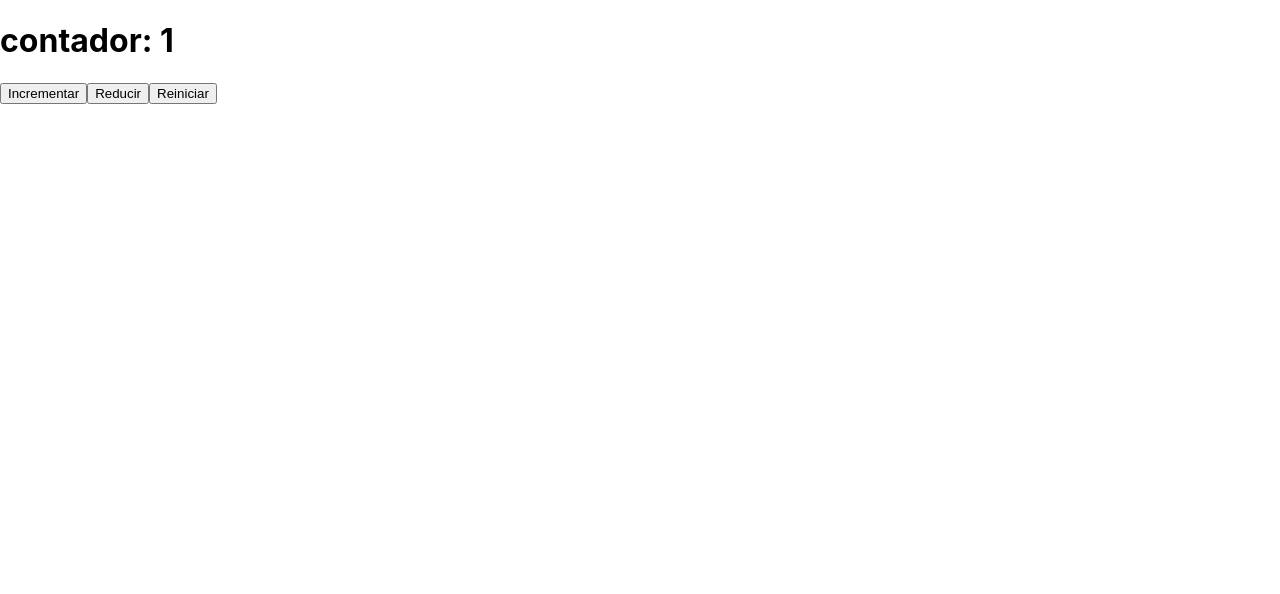
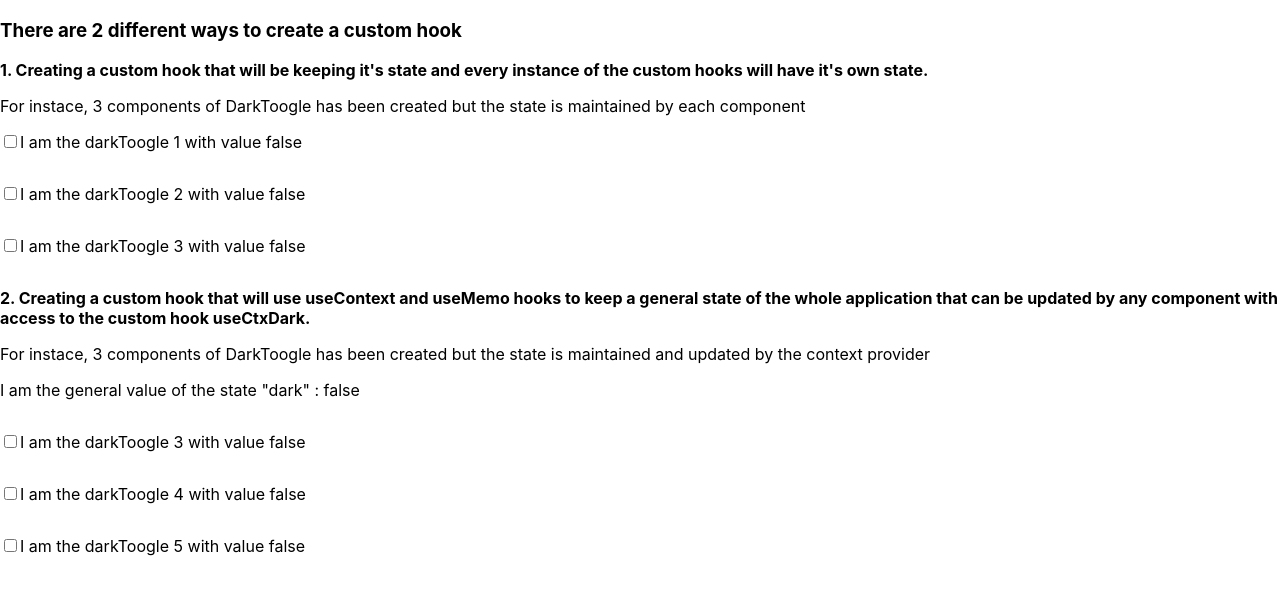
Before and after one commit to yhormanp/my-react-thoughts, a React (Create React App) app: page / in a window 1280 px wide. Shown: the top 594 px of the page. Built offline with nearby package versions, Linux system fonts and the light colour scheme.

Commit message:
CustomHoks Example is added to the list of components

```diff
--- /dev/null
+++ b/src/components/CustomHooksExample/CustomHooksExContainer.js
@@ -0,0 +1,56 @@
+import React from "react";
+import DarkToggle from "./DarkToggle";
+import DarkToggle2 from "./DarkToogle2";
+import useCtxDark, { DarkProvider } from "./useCtxDark";
+import useCtxDark2 from "./useCtxDark2";
+
+function CustomHooksExContainer() {
+  return (
+    <DarkProvider>
+      <ListOfToogles></ListOfToogles>
+    </DarkProvider>
+  );
+}
+
+const ListOfToogles = () => {
+  const [dark, setDark] = useCtxDark();
+  return (
+    <>
+      <h3> There are 2 different ways to create a custom hook</h3>
+      <div>
+        <p style={{ fontWeight: "bold" }}>
+          1. Creating a custom hook that will be keeping it's state and every
+          instance of the custom hooks will have it's own state.
+        </p>
+        <span>
+          For instace, 3 components of DarkToogle has been created but the state
+          is maintained by each component
+        </span>
+        <div style={{diplay:"flex", flexDirection:"columns"}}>
+          <DarkToggle2 counter="1"></DarkToggle2>
+          <DarkToggle2 counter="2"></DarkToggle2>
+          <DarkToggle2 counter="3"></DarkToggle2>
+        </div>
+      </div>
+      <div>
+        <p style={{ fontWeight: "bold" }}>
+          2. Creating a custom hook that will use useContext and useMemo hooks
+          to keep a general state of the whole application that can be updated
+          by any component with access to the custom hook useCtxDark.
+        </p>
+        <span>
+          For instace, 3 components of DarkToogle has been created but the state
+          is maintained and updated by the context provider
+        </span>
+        <div>
+          <p>I am the general value of the state "dark" : {dark.toString()}</p>
+          <DarkToggle counter="3"> </DarkToggle>
+          <DarkToggle counter="4"> </DarkToggle>
+          <DarkToggle counter="5"> </DarkToggle>
+        </div>
+      </div>
+    </>
+  );
+};
+
+export default CustomHooksExContainer;
--- /dev/null
+++ b/src/components/CustomHooksExample/DarkToggle.js
@@ -0,0 +1,20 @@
+import React from "react";
+import useCtxDark from "./useCtxDark";
+
+function DarkToggle({counter}) {
+  const [dark, setDark] = useCtxDark();
+  return (
+    <div>
+      <input
+        type="checkbox"
+        onChange={() => setDark(!dark)}
+        value={dark.toString()}
+      ></input>
+      <p style={{ display: "inline-block" }}>
+        I am the darkToogle {counter} with value {dark.toString()}
+      </p>
+    </div>
+  );
+}
+
+export default DarkToggle;
--- /dev/null
+++ b/src/components/CustomHooksExample/DarkToogle2.js
@@ -0,0 +1,18 @@
+import React from "react";
+import useCtxDark2 from "./useCtxDark2";
+
+function DarkToggle2({ counter }) {
+  const [dark, setDark] = useCtxDark2();
+  return (
+    <div>
+
+      <input
+        type="checkbox"
+        onChange={() => setDark(!dark)}
+        value={dark.toString()}
+      ></input><p style={{display:'inline-block'}}>I am the darkToogle {counter} with value {dark.toString()}</p>
+    </div>
+  );
+}
+
+export default DarkToggle2;
--- /dev/null
+++ b/src/components/CustomHooksExample/useCtxDark.js
@@ -0,0 +1,19 @@
+import { useState, createContext, useContext, useMemo } from "react";
+
+const darkContext = createContext({});
+
+export const DarkProvider = ({ children }) => {
+  const [dark, setDark] = useState(false);
+
+  const darkValue = useMemo(() => [dark, setDark], [dark]);
+
+  return (
+      <darkContext.Provider value = {darkValue}>
+          {children}
+      </darkContext.Provider>
+  )
+};
+
+export default function useCtxDark() {
+  return useContext(darkContext)
+}
--- /dev/null
+++ b/src/components/CustomHooksExample/useCtxDark2.js
@@ -0,0 +1,9 @@
+import {useState} from 'react';
+
+function useCtxDark2() {
+    const [dark, setDark] = useState(false);
+
+    return [dark, setDark];
+}
+
+export default useCtxDark2;
--- a/src/index.js
+++ b/src/index.js
@@ -1,5 +1,6 @@
 import React from 'react';
 import ReactDOM from 'react-dom';
+import CustomHooksExContainer from './components/CustomHooksExample/CustomHooksExContainer';
 import MoodCalendarContainer from './components/MoodCalendar/MoodCalendarContainer';
 import IncrementDecrementApp from './components/ReduxIncrementDecrement/IncrementDecrementApp';
 import UseReducerExample from './components/useReducerExample/UseReducerExample';
@@ -9,7 +10,8 @@ import reportWebVitals from './reportWebVitals';
 ReactDOM.render(
   <React.StrictMode>
     {/* <MoodCalendarContainer></MoodCalendarContainer> */}
-    <UseReducerExample></UseReducerExample>
+    {/* <UseReducerExample></UseReducerExample> */}
+    <CustomHooksExContainer></CustomHooksExContainer>
   </React.StrictMode>,
   document.getElementById('root')
 );
```
